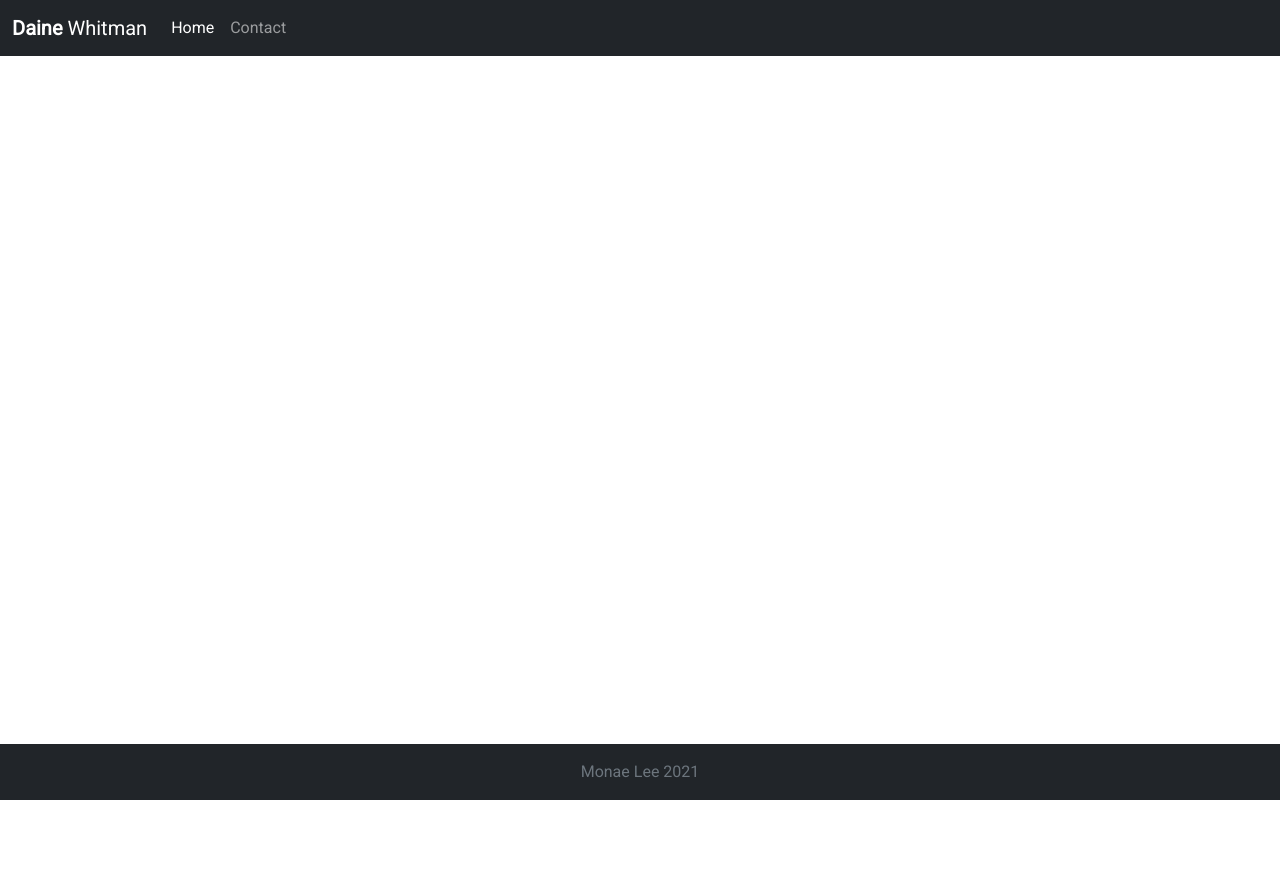
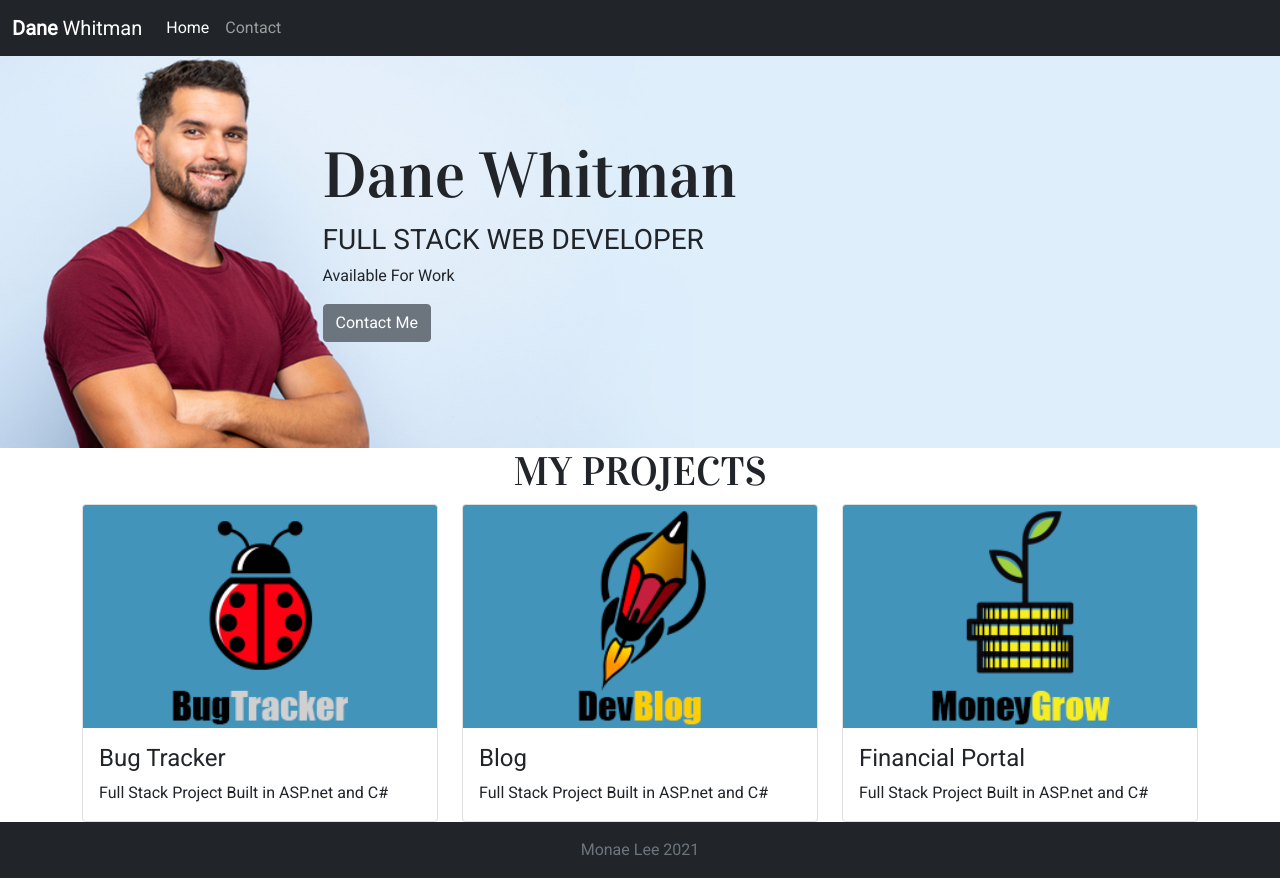
Before and after one commit to danijha-lee/DaineWhitmanPortfolio, a plain HTML site: page index.html in a window 1280 px wide. Before the commit the page ends 800 px from the top, so only its background shows below. Drawn offline with nearby package versions, Linux system fonts and the light colour scheme.

Commit message:
index and added hoverCard css

```diff
--- /dev/null
+++ b/css/hoverCard.css
@@ -0,0 +1,15 @@
+
+
+.hoverCard a{
+    text-decoration: none;
+}
+.hoverCard a:link{
+    color: var(--dark);
+}
+.hoverCard a:visited {
+    color: var(--dark);
+}
+
+.hoverCard a:hover{
+    cursor: pointer
+}
--- a/css/style.css
+++ b/css/style.css
@@ -16,3 +16,26 @@ font-family: 'Roboto', sans-serif;
 
      font-family: 'Vidaloka',serif;
  }
+
+ .header{
+     background-image: url("/img/DaneWhitmanLarge.png");
+     background-repeat: none;
+     background-position: fixed;
+     background-size: cover;
+     background-color:radial-gradient(circle 827px at 47.3% 48%, rgba(255, 255, 255, 1) 0%, rgba(138, 192, 216, 1) 90%);
+     min-height: 400px;
+ }
+
+ @media only screen and (min-width: 992px){
+     .header{
+          background-image: url("/img/DaneWhitmanLarge.png");
+         min-height: 400px;
+     }
+ }
+
+ @media only screen and (min-width: 576px) and (max-width: 991px) {
+     .header {
+         background-image: url("/img/DaneWhitmanSmall.png");
+
+     }
+ }
--- a/index.html
+++ b/index.html
@@ -2,7 +2,7 @@
 <html lang="en" class="h-100">
 
 <head>
-    <title>Daine Whitman Portfolio | Home</title>
+    <title>Dane Whitman Portfolio | Home</title>
     <!-- Required meta tags -->
     <meta charset="utf-8">
     <meta name="viewport" content="width=device-width, initial-scale=1, shrink-to-fit=no">
@@ -10,10 +10,13 @@
     <!-- Bootstrap CSS -->
     <link href="https://cdn.jsdelivr.net/npm/bootstrap@5.1.0/dist/css/bootstrap.min.css" rel="stylesheet"
         integrity="sha384-KyZXEAg3QhqLMpG8r+8fhAXLRk2vvoC2f3B09zVXn8CA5QIVfZOJ3BCsw2P0p/We" crossorigin="anonymous">
-   <link rel="preconnect" href="https://fonts.googleapis.com">
+   <!-- Fonts -->
+    <link rel="preconnect" href="https://fonts.googleapis.com">
    <link rel="preconnect" href="https://fonts.gstatic.com" crossorigin>
    <link href="https://fonts.googleapis.com/css2?family=Roboto&family=Vidaloka&display=swap" rel="stylesheet">
-        <!-- CUSTOM STYLE -->
+
+   <!-- CUSTOM STYLE -->
+   <link rel="stylesheet" href="/css/hoverCard.css">
   <link rel="stylesheet" href="/css/style.css">
 </head>
 
@@ -21,7 +24,7 @@
 
 <nav class="navbar navbar-expand-md navbar-dark fixed-top bg-dark">
     <div class="container-fluid">
-        <a class="navbar-brand" href="/index.html"><span class="fw-bold">Daine</span> Whitman</a>
+        <a class="navbar-brand" href="/index.html"><span class="fw-bold">Dane</span>&nbsp;Whitman</a>
         <button class="navbar-toggler" type="button" data-bs-toggle="collapse" data-bs-target="#navbarCollapse"
             aria-controls="navbarCollapse" aria-expanded="false" aria-label="Toggle navigation">
             <span class="navbar-toggler-icon"></span>
@@ -40,13 +43,75 @@
     </div>
 </nav>
     <!--MAAIN CONTENT AREA-->
-    <main class="flex-shrink-0">
-       <header class="container">
-
+    <main class="flex-shrink-0 mt-5">
+       <header class="header container-fluid d-flex flex-column justify-content-center ">
+            <div class="row justify-content-center offset-0 offset-md-2 offset-lg-3 offset-xl-1 offset-xxl-0">
+                <div class="col-12 col-sm-8 ">
+                    <h1 class="display-3 title">
+                        <span class="fw-bolder">Dane</span>&nbsp;Whitman
+                    </h1>
+                    <h3 class="text-uppercase">Full Stack Web Developer</h3>
+                    <p>
+                        Available For Work
+                    </p>
+                    <p class="lead">
+                        <a class="btn btn-secondary" href="/Contact.html" role="button">Contact Me</a>
+                    </p>
+                </div>
+            </div>
        </header>
 
        <section id="myProjects">
-
+         <div class="container">
+             <h1 class="title text-center text-uppercase">My Projects</h1>
+            <div class="row row-cols-1 row-cols-md-3 g-4">
+                <div class="col">
+                    <div class="hoverCard">
+                        <a href="#" target="_blank">
+                            <div class="card text-left">
+                                <img class="card-img-top" src="/img/BTLogoBlue.png">
+                                <div class="card-body">
+                                    <h4 class="card-title">Bug Tracker</h4>
+                                    <P class="card-text">
+                                        Full Stack Project Built in ASP.net and C#
+                                    </P>
+                                </div>
+                            </div>
+                        </a>
+                    </div>
+                </div>
+                <div class="col">
+                     <div class="hoverCard">
+                          <a href="#" target="_blank">
+                              <div class="card text-left">
+                                  <img class="card-img-top" src="/img/DevBlogBlue (1).png">
+                                  <div class="card-body">
+                                      <h4 class="card-title">Blog</h4>
+                                      <P class="card-text">
+                                          Full Stack Project Built in ASP.net and C#
+                                      </P>
+                                  </div>
+                              </div>
+                          </a>
+                     </div>
+                </div>
+                <div class="col">
+                     <div class="hoverCard">
+                         <a href="#" target="_blank">
+                             <div class="card text-left">
+                                 <img class="card-img-top" src="img/MoneyGrowBlue.png">
+                                 <div class="card-body">
+                                     <h4 class="card-title">Financial Portal</h4>
+                                     <p class="card-text">
+                                         Full Stack Project Built in ASP.net and C#
+                                     </p>
+                                 </div>
+                             </div>
+                         </a>
+                     </div>
+                </div>
+            </div>
+         </div>
        </section>
     </main>
     <footer class="footer mt-auto py-3 bg-dark sticky-footer">
```
